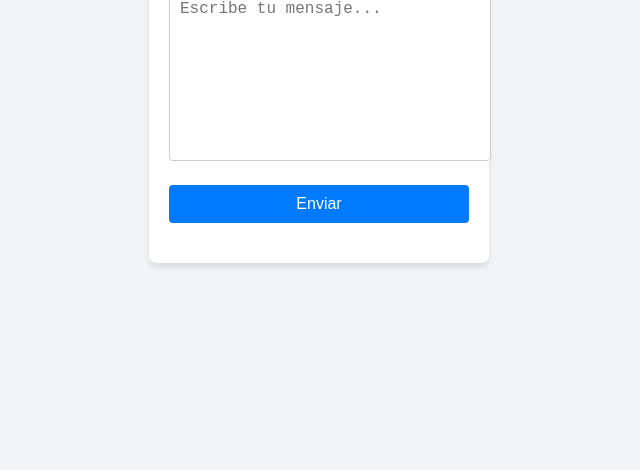
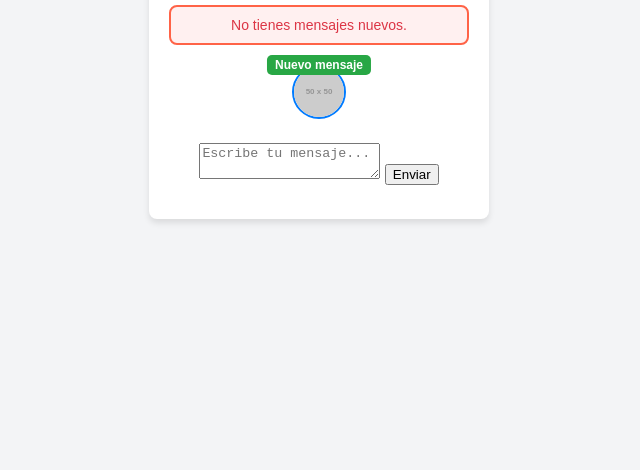
Before and after one commit to UserUnkown0/TellMe, a plain HTML site: page index.html in a window 1280 px wide. Shown: the part 330-800 px from the top of the page, without its empty margins (321-961 px from the left). Drawn offline with Linux system fonts and the light colour scheme; placeholder pictures from the web are drawn by us.

Commit message:
Update index.html

```diff
--- a/index.html
+++ b/index.html
@@ -28,40 +28,62 @@
             margin-bottom: 20px;
             color: #333;
         }
-        textarea {
-            width: 100%;
-            height: 150px;
+        .avatar-container {
+            position: relative;
+            margin: 20px 0;
+        }
+        .avatar {
+            width: 50px;
+            height: 50px;
+            border-radius: 50%;
+            border: 2px solid #007bff;
+        }
+        .marker {
+            position: absolute;
+            top: -10px;
+            left: 50%;
+            transform: translateX(-50%);
+            background-color: #28a745;
+            color: white;
+            padding: 3px 8px;
+            border-radius: 5px;
+            font-size: 12px;
+            font-weight: bold;
+        }
+        .message-container {
+            margin-top: 20px;
             padding: 10px;
-            border: 1px solid #ccc;
-            border-radius: 4px;
-            resize: none;
-            font-size: 16px;
-            margin-bottom: 20px;
-        }
-        button {
-            background-color: #007bff;
-            color: white;
-            border: none;
-            padding: 10px 20px;
-            border-radius: 4px;
-            font-size: 16px;
-            cursor: pointer;
-            width: 100%;
-        }
-        button:hover {
-            background-color: #0056b3;
+            border: 2px solid #ff6347; /* Borde tomate claro */
+            border-radius: 8px;
+            background-color: #fff0f0; /* Fondo claro para el contenedor de mensajes */
         }
         .message {
-            margin-top: 20px;
             font-size: 14px;
             color: #28a745;
+        }
+        .no-messages {
+            font-size: 14px;
+            color: #dc3545; /* Rojo para mensaje de error */
+        }
+        .new-message {
+            font-weight: bold;
+            color: #007bff; /* Color azul para el texto de nuevo mensaje */
         }
     </style>
 </head>
 <body>
 
     <div class="container">
-        <h1>Envía un Mensaje Anónimo</h1>
+        <h1>Mensajes Anónimos</h1>
+
+        <!-- Contenedor de mensajes -->
+        <div id="inboxMessages" class="message-container"></div>
+
+        <div class="avatar-container">
+            <div class="marker">Nuevo mensaje</div>
+            <img src="https://via.placeholder.com/50" alt="Avatar" class="avatar">
+        </div>
+
         <form id="anonForm">
             <textarea id="message" placeholder="Escribe tu mensaje..."></textarea>
             <button type="submit">Enviar</button>
@@ -72,27 +94,51 @@
     <script>
         const form = document.getElementById('anonForm');
         const confirmation = document.getElementById('confirmation');
+        const inboxMessages = document.getElementById('inboxMessages');
+
+        // Función para mostrar los mensajes en el inbox
+        function displayInboxMessages() {
+            const messages = JSON.parse(localStorage.getItem('messages')) || [];
+            inboxMessages.innerHTML = ''; // Limpiar mensajes previos
+
+            if (messages.length > 0) {
+                // Mostrar contenedor de nuevo mensaje
+                const messageDiv = document.createElement('div');
+                messageDiv.innerHTML = `
+                    <span class="new-message">Nuevo mensaje</span>
+                `;
+                inboxMessages.appendChild(messageDiv);
+            } else {
+                inboxMessages.innerHTML = '<div class="no-messages">No tienes mensajes nuevos.</div>';
+            }
+        }
 
         form.addEventListener('submit', function(event) {
             event.preventDefault();
-            const message = document.getElementById('message').value.trim();
+            const message = document.getElementById('message').value;
 
-            if (message === '') {
+            if (message.trim() === '') {
                 confirmation.textContent = 'Por favor, escribe un mensaje.';
                 confirmation.style.color = '#dc3545'; // Rojo para error
             } else {
-                // Guardar el mensaje en localStorage
-                let messages = JSON.parse(localStorage.getItem('messages')) || [];
+                confirmation.textContent = '¡Mensaje enviado!';
+                confirmation.style.color = '#28a745'; // Verde para éxito
+
+                // Guardar mensaje en localStorage
+                const messages = JSON.parse(localStorage.getItem('messages')) || [];
                 messages.push(message);
                 localStorage.setItem('messages', JSON.stringify(messages));
 
-                confirmation.textContent = '¡Mensaje enviado!';
-                confirmation.style.color = '#28a745'; // Verde para éxito
-
                 // Limpiar el campo de texto
                 document.getElementById('message').value = '';
+
+                // Mostrar mensajes al enviar
+                displayInboxMessages();
             }
         });
+
+        // Cargar mensajes al inicio
+        displayInboxMessages();
     </script>
 
 </body>
```
